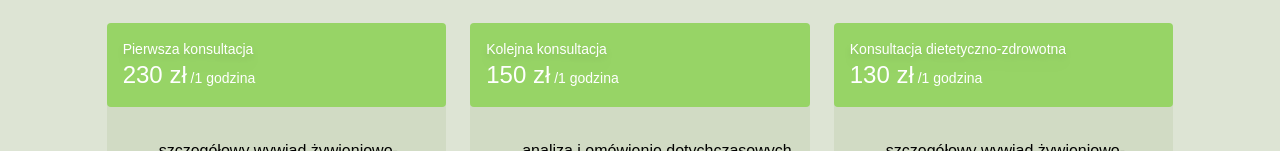
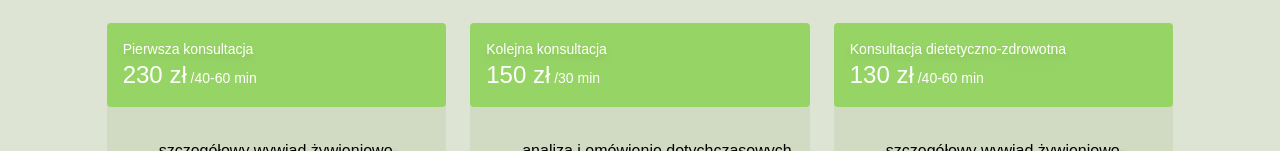
Before and after one commit to mikwis01/dietician, a Next.js app: page /oferta in a window 1280 px wide. Shown: the part 801-952 px from the top of the page. Built offline with nearby package versions, Linux system fonts and the light colour scheme; no server answers.

Commit message:
feat: add configurable offer time

```diff
--- a/src/components/OfferTile/OfferTile.tsx
+++ b/src/components/OfferTile/OfferTile.tsx
@@ -5,6 +5,7 @@ import check from "../../assets/check.png"
 
 export const OfferTile: React.FC<OfferTileInterface> = ({
     price,
+	time,
     header,
     items,
     isLastItem,
@@ -19,7 +20,7 @@ export const OfferTile: React.FC<OfferTileInterface> = ({
                 <p className="text-sm drop-shadow-lg">{header}</p>
                 <h3 className="text-2xl">
                     {price} zł
-                    <span className="text-sm"> /1 godzina</span>
+                    <span className="text-sm"> /{time}</span>
                 </h3>
             </div>
             <div className="px-4 pt-8 pb-4">
--- a/src/components/Templates/Offer/Offer.tsx
+++ b/src/components/Templates/Offer/Offer.tsx
@@ -42,6 +42,7 @@ export const Offer = () => {
                         <OfferTile
                             key={offer.header}
                             header={offer.header}
+							time={offer.time}
                             price={offer.price}
                             items={offer.items}
                             isLastItem={i === offerTiles.length - 1}
--- a/src/constants/constants.tsx
+++ b/src/constants/constants.tsx
@@ -113,6 +113,7 @@ export const offerTiles = [
     {
         header: "Pierwsza konsultacja",
         price: 230,
+		time: "40-60 min",
         items: [
             "szczegółowy wywiad żywieniowo-zdrowotny",
             "interpretacja wyników badań",
@@ -127,6 +128,7 @@ export const offerTiles = [
     {
         header: "Kolejna konsultacja",
         price: 150,
+		time: "30 min",
         items: [
             "analiza i omówienie dotychczasowych postępów dietoterapii",
             "weryfikacja wcześniejszej strategii działania i ustalenie nowej",
@@ -141,6 +143,7 @@ export const offerTiles = [
     {
         header: "Konsultacja dietetyczno-zdrowotna",
         price: 130,
+		time: "40-60 min",
         items: [
             "szczegółowy wywiad żywieniowo-zdrowotny",
             "analiza dotychczasowego żywienia i stylu życia oraz omówienie błędów",
--- a/src/types/types.ts
+++ b/src/types/types.ts
@@ -20,6 +20,7 @@ export interface PillarInterface {
 export interface OfferTileInterface {
     header: string
     price: number
+	time: string
     items: string[]
     isLastItem: boolean
     handleOfferModal: (offer: string) => void
```
